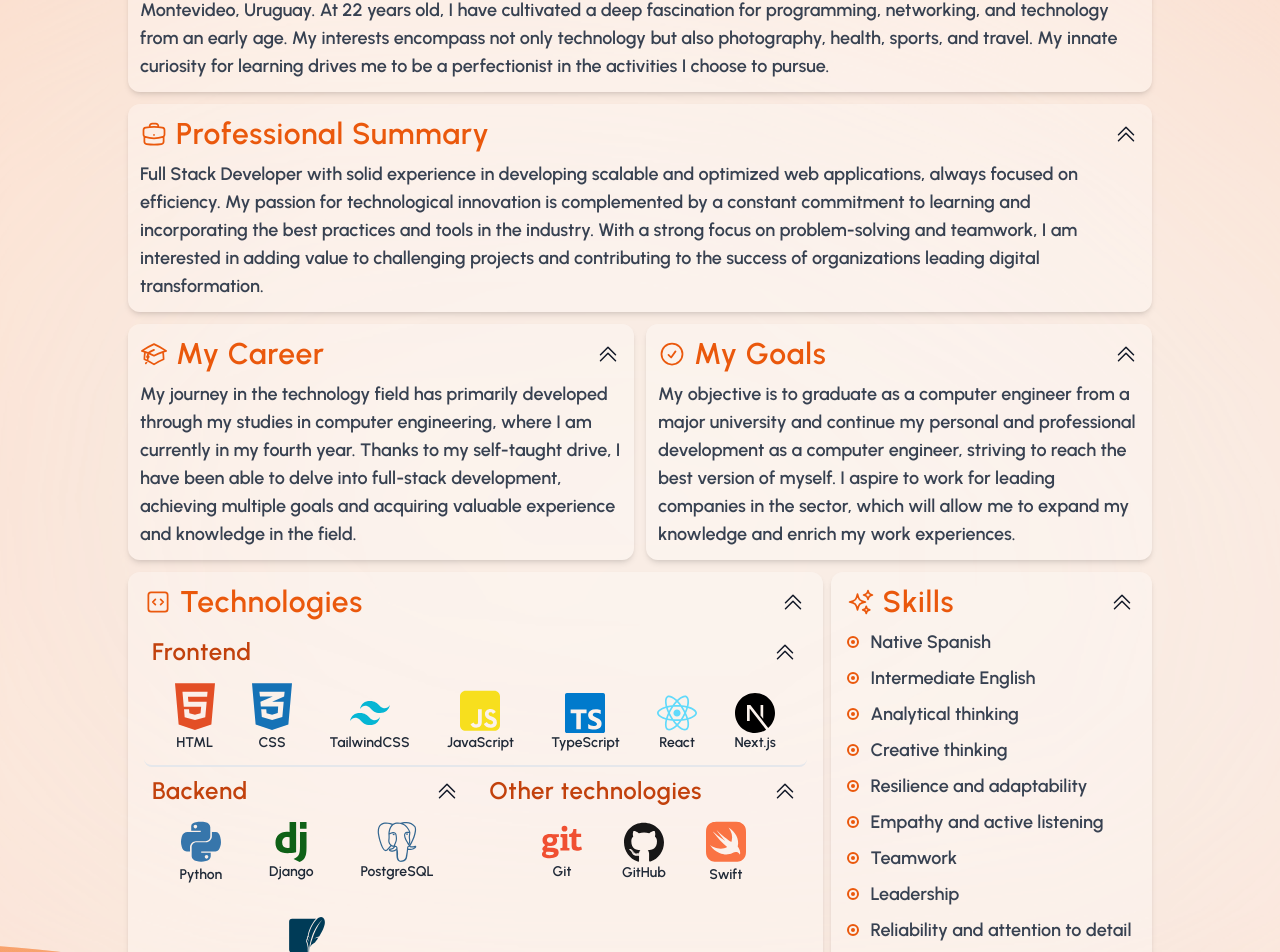
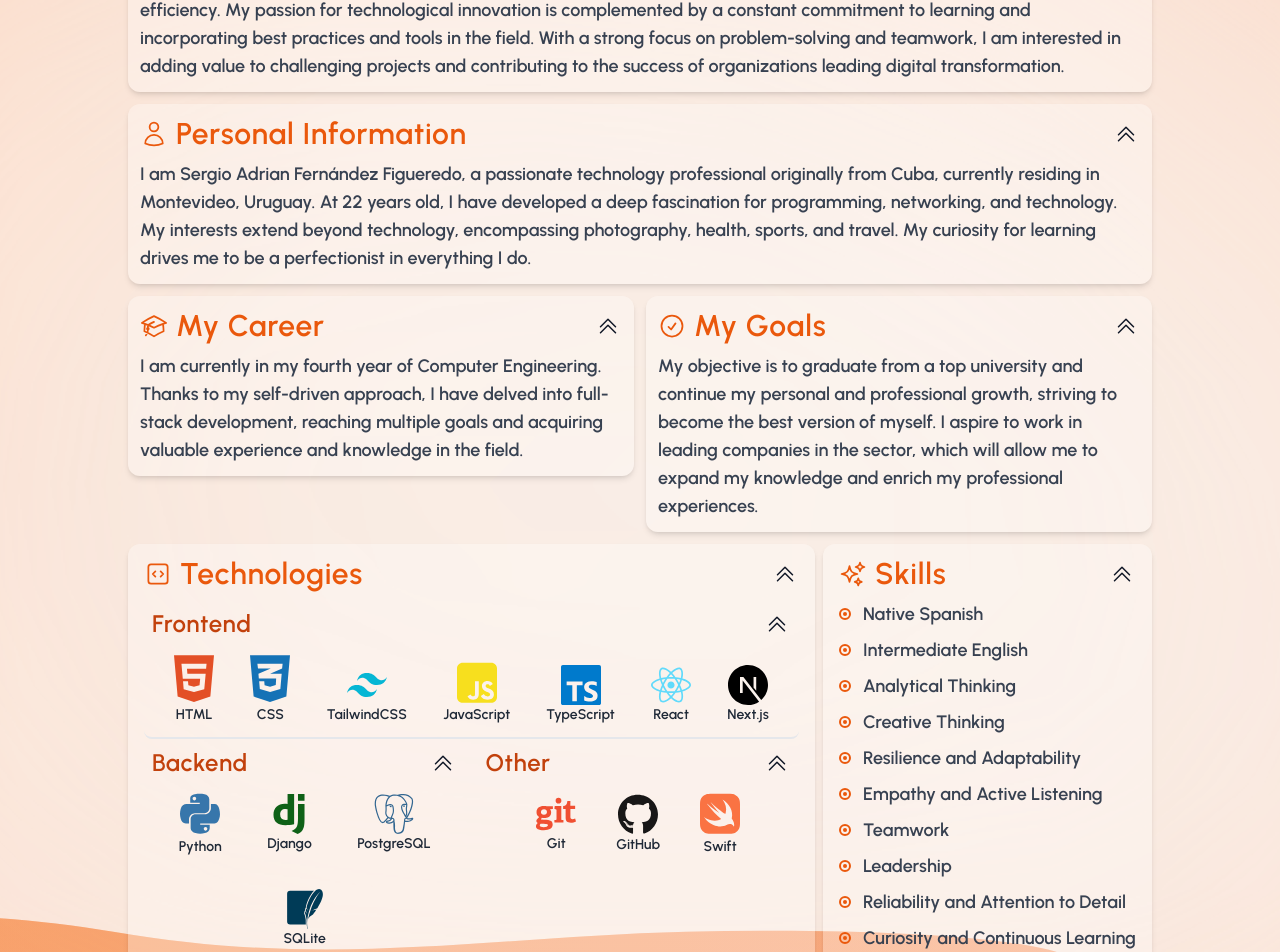
Before and after one commit to sergioAff/Portafolio, a Next.js app: page /about in a window 1280 px wide. Shown: the part 318-1270 px from the top of the page. Built offline with nearby package versions, Linux system fonts and the light colour scheme.

Commit message:
optimice

```diff
--- a/public/locales/en/about.json
+++ b/public/locales/en/about.json
@@ -1,7 +1,7 @@
 {
   "personal": {
     "titulo": "Personal Information",
-    "texto": "I am Sergio Adrian Fernández Figueredo, a passionate technology professional originally from Cuba, currently residing in Montevideo, Uruguay. At 22 years old, I have cultivated a deep fascination for programming, networking, and technology from an early age. My interests encompass not only technology but also photography, health, sports, and travel. My innate curiosity for learning drives me to be a perfectionist in the activities I choose to pursue."
+    "texto": "I am Sergio Adrian Fernández Figueredo, a passionate technology professional originally from Cuba, currently residing in Montevideo, Uruguay. At 22 years old, I have developed a deep fascination for programming, networking, and technology. My interests extend beyond technology, encompassing photography, health, sports, and travel. My curiosity for learning drives me to be a perfectionist in everything I do."
   },
 
   "Desplegar": "Expand",
@@ -9,20 +9,22 @@
 
   "profesion": {
     "titulo": "My Career",
-    "texto": "My journey in the technology field has primarily developed through my studies in computer engineering, where I am currently in my fourth year. Thanks to my self-taught drive, I have been able to delve into full-stack development, achieving multiple goals and acquiring valuable experience and knowledge in the field."
+    "texto": "I am currently in my fourth year of Computer Engineering. Thanks to my self-driven approach, I have delved into full-stack development, reaching multiple goals and acquiring valuable experience and knowledge in the field."
   },
 
   "metas": {
     "titulo": "My Goals",
-    "texto": "My objective is to graduate as a computer engineer from a major university and continue my personal and professional development as a computer engineer, striving to reach the best version of myself. I aspire to work for leading companies in the sector, which will allow me to expand my knowledge and enrich my work experiences."
+    "texto": "My objective is to graduate from a top university and continue my personal and professional growth, striving to become the best version of myself. I aspire to work in leading companies in the sector, which will allow me to expand my knowledge and enrich my professional experiences."
   },
+
   "profesiona_summary": {
     "titulo": "Professional Summary",
-    "texto": "Full Stack Developer with solid experience in developing scalable and optimized web applications, always focused on efficiency. My passion for technological innovation is complemented by a constant commitment to learning and incorporating the best practices and tools in the industry. With a strong focus on problem-solving and teamwork, I am interested in adding value to challenging projects and contributing to the success of organizations leading digital transformation."
+    "texto": "Full Stack Developer with solid experience in developing scalable, optimized web applications, always oriented toward efficiency. My passion for technological innovation is complemented by a constant commitment to learning and incorporating best practices and tools in the field. With a strong focus on problem-solving and teamwork, I am interested in adding value to challenging projects and contributing to the success of organizations leading digital transformation."
   },
+
   "tecnologias": {
     "titulo": "Technologies",
-    "otras": "Other technologies"
+    "otras": "Other"
   },
 
   "habilidades_blandas": {
@@ -30,14 +32,14 @@
     "lista": {
       "1": "Native Spanish",
       "2": "Intermediate English",
-      "3": "Analytical thinking",
-      "4": "Creative thinking",
-      "5": "Resilience and adaptability",
-      "6": "Empathy and active listening",
+      "3": "Analytical Thinking",
+      "4": "Creative Thinking",
+      "5": "Resilience and Adaptability",
+      "6": "Empathy and Active Listening",
       "7": "Teamwork",
       "8": "Leadership",
-      "9": "Reliability and attention to detail",
-      "10": "Curiosity and continuous learning"
+      "9": "Reliability and Attention to Detail",
+      "10": "Curiosity and Continuous Learning"
     }
   }
 }
--- a/src/app/about/page.tsx
+++ b/src/app/about/page.tsx
@@ -70,6 +70,14 @@ export default function Page() {
           )}
         </button>
         <SectionAbout
+          icon={<BriefcaseIcon />}
+          text={t("profesiona_summary.texto")}
+          title={t("profesiona_summary.titulo")}
+          estilos="flex-1"
+          up={up}
+          allOpen={allOpen}
+        />
+        <SectionAbout
           icon={<UserIcon />}
           text={t("personal.texto")}
           title={t("personal.titulo")}
@@ -77,14 +85,7 @@ export default function Page() {
           up={up}
           allOpen={allOpen}
         />
-        <SectionAbout
-          icon={<BriefcaseIcon />}
-          text={t("profesiona_summary.texto")}
-          title={t("profesiona_summary.titulo")}
-          estilos="flex-1"
-          up={up}
-          allOpen={allOpen}
-        />
+
         <div className="flex flex-col sm:flex-row gap-3 w-full">
           <div className="flex-1">
             <SectionAbout
```
Also changed, not shown: public/locales/es/about.json (+4 -4 lines), src/data/proyectos.tsx (+31 -31 lines).
